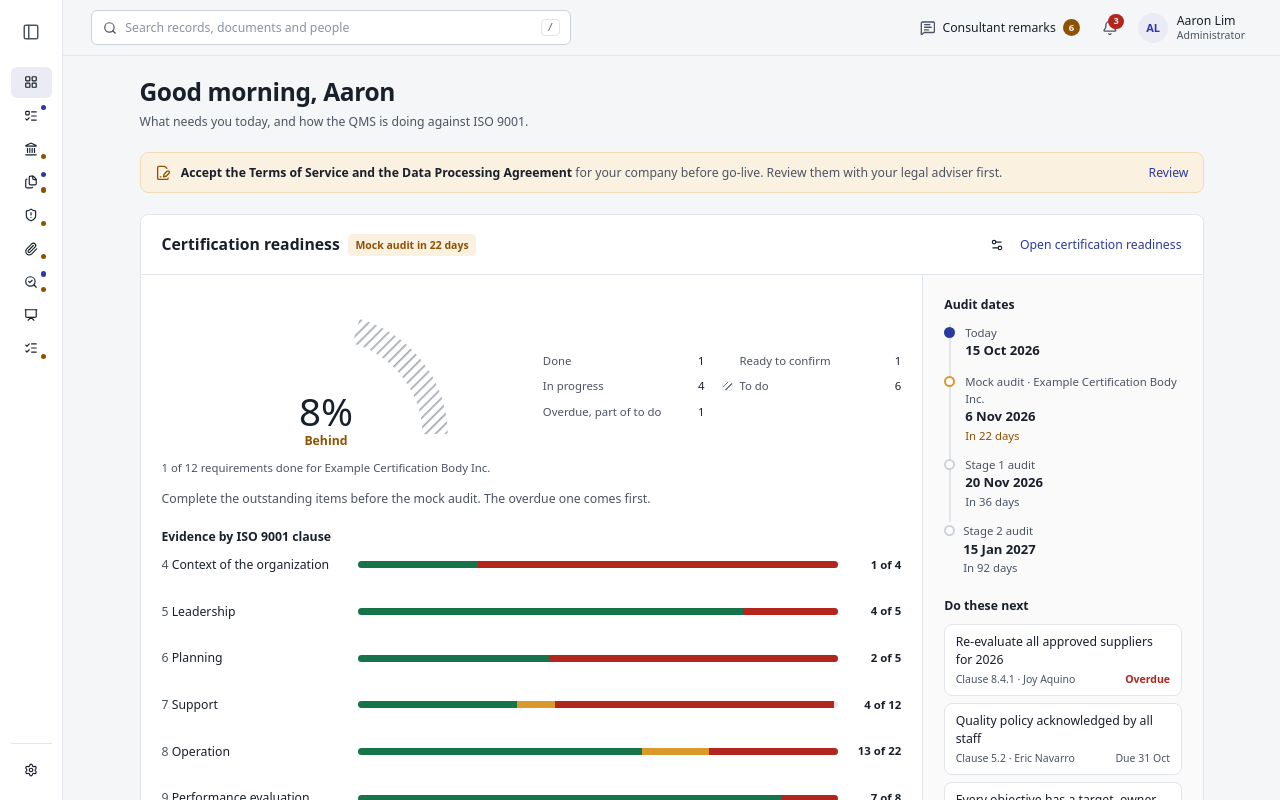
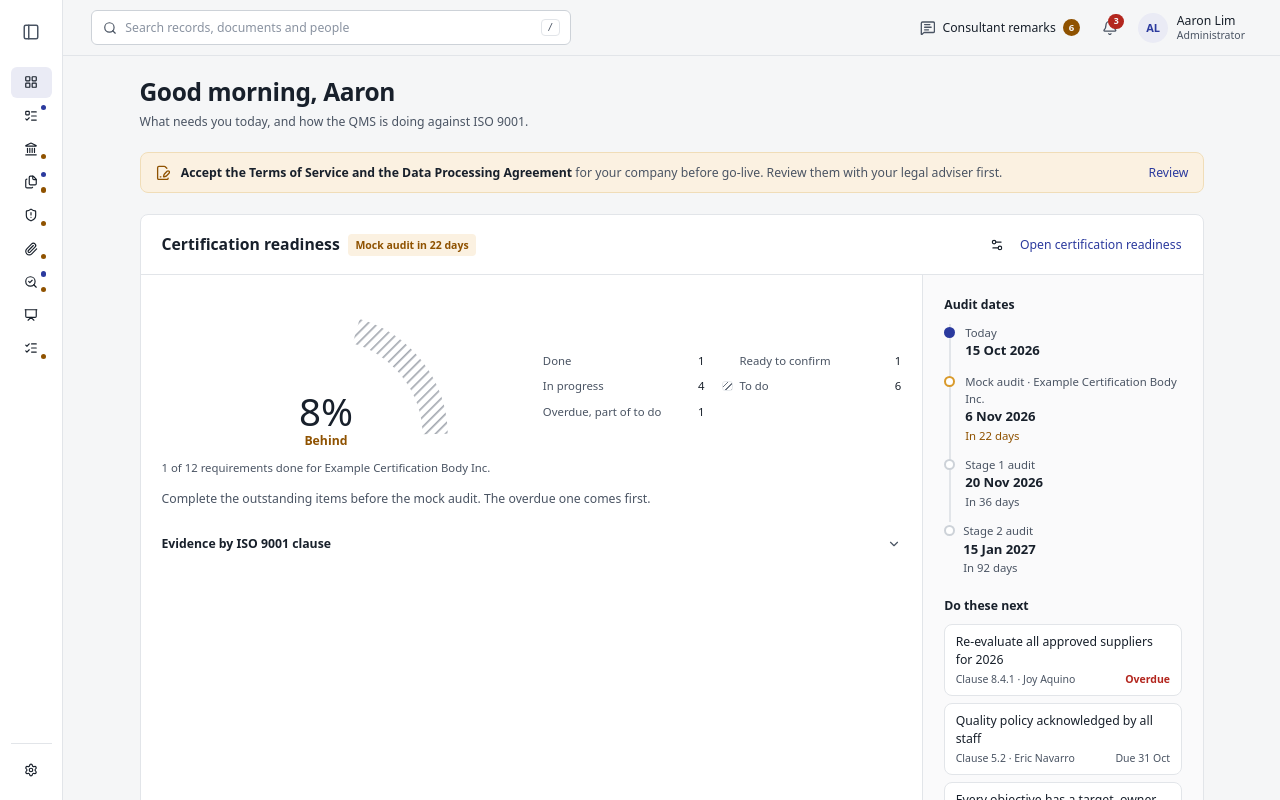
Before and after one commit to dbauto/afdhlskdfs-iqms-preview, a React (Vite) app in the folder app/: page / in a window 1280 px wide. Shown: the top 800 px of the page. Built offline with nearby package versions, Linux system fonts and the light colour scheme.

Commit message:
feat: fold certification evidence-by-clause rows under an accessible toggle

```diff
--- a/app/src/pages/overview.tsx
+++ b/app/src/pages/overview.tsx
@@ -1,7 +1,7 @@
 import { ContentLink as Link } from "@/components/app/content-link"
 import { ClockIcon, FileTextIcon, SearchCheckIcon, TriangleAlertIcon, FilePenLineIcon } from "lucide-react"
 
-import { Settings2Icon } from "lucide-react"
+import { ChevronDownIcon, Settings2Icon } from "lucide-react"
 import CertificationSettingsPage from "@/pages/settings/certification"
 import { Sheet, SheetContent, SheetHeader, SheetTitle, SheetBody } from "@/components/ui/sheet"
 import { Button } from "@/components/ui/button"
@@ -308,10 +308,15 @@ function ReadinessHero({ coverage, showEvidence }: { coverage: Coverage; showEvi
             </p>
           </div>
           {showEvidence && (
-            <div className="flex flex-1 flex-col gap-3">
-              <h3 className="text-sm font-semibold">Evidence by ISO 9001 clause</h3>
-              <EvidenceByClause coverage={coverage} bare />
-            </div>
+            <details className="group" data-testid="readiness-evidence-clauses">
+              <summary className="flex min-h-9 cursor-pointer list-none items-center justify-between gap-3 rounded-sm text-sm font-semibold focus-visible:outline-2 focus-visible:outline-ring [&::-webkit-details-marker]:hidden">
+                <span>Evidence by ISO 9001 clause</span>
+                <ChevronDownIcon className="size-4 shrink-0 text-muted-foreground transition-transform group-open:rotate-180" aria-hidden="true" />
+              </summary>
+              <div className="flex flex-col gap-3 pt-3">
+                <EvidenceByClause coverage={coverage} bare />
+              </div>
+            </details>
           )}
         </div>
         <aside className="flex min-w-0 flex-[1_1_20rem] flex-col gap-6 border-l bg-background/50 p-6 max-[54rem]:border-l-0 max-[54rem]:border-t">
```
